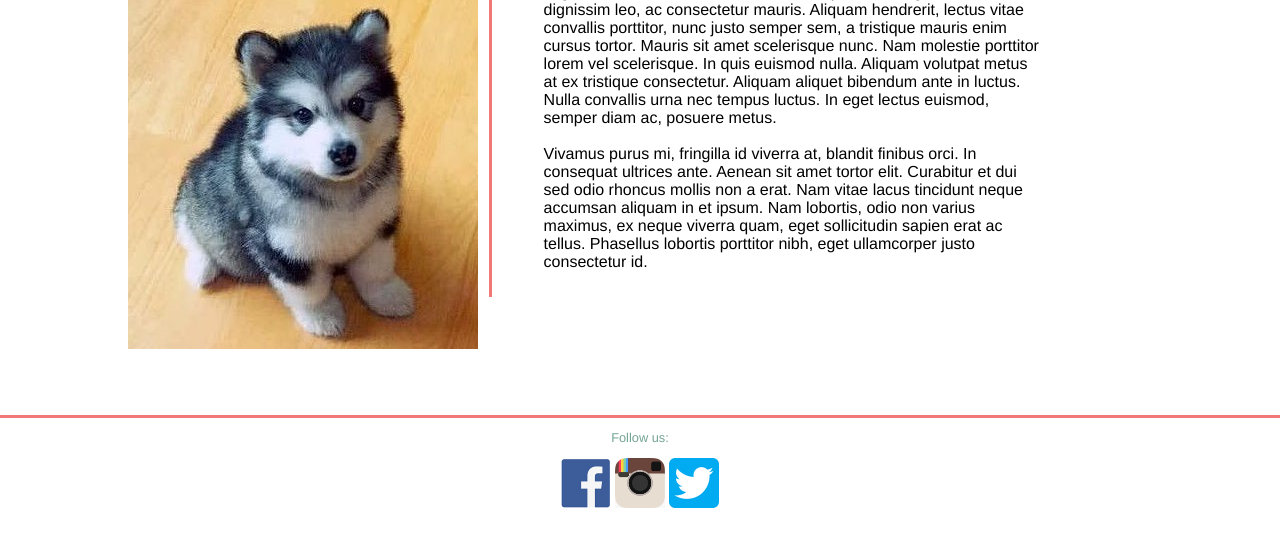
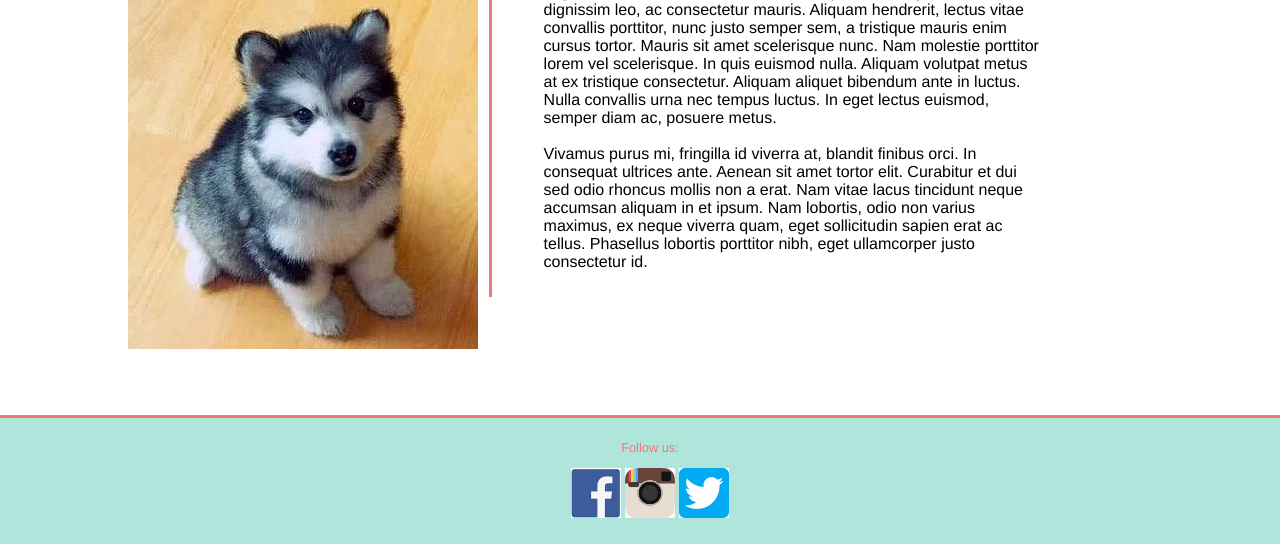
Before and after one commit to beruburu/Jojo, a PHP site: page / in a window 1280 px wide; the page is wider, and only the part inside the window is pictured. Shown: the part 769-1313 px from the top of that part. Before the commit the page ends 1277 px from the top of that part, so only its background shows below. Run offline with PHP 8.4, Linux system fonts and the light colour scheme.

Commit message:
changed footer colour

```diff
--- a/Style/Base.css
+++ b/Style/Base.css
@@ -252,10 +252,12 @@ fieldset {
 }
 /*The footer bar.*/
 footer {
+    background-color: #B0E5DC;
     border-top: 3px solid #f07877;
+    padding: 10px;
     clear: left;
     text-align: center;
     font-size: 0.8em;
-    color: #74A495;
+    color: #f07877;
     width: 100%;
 }
```
